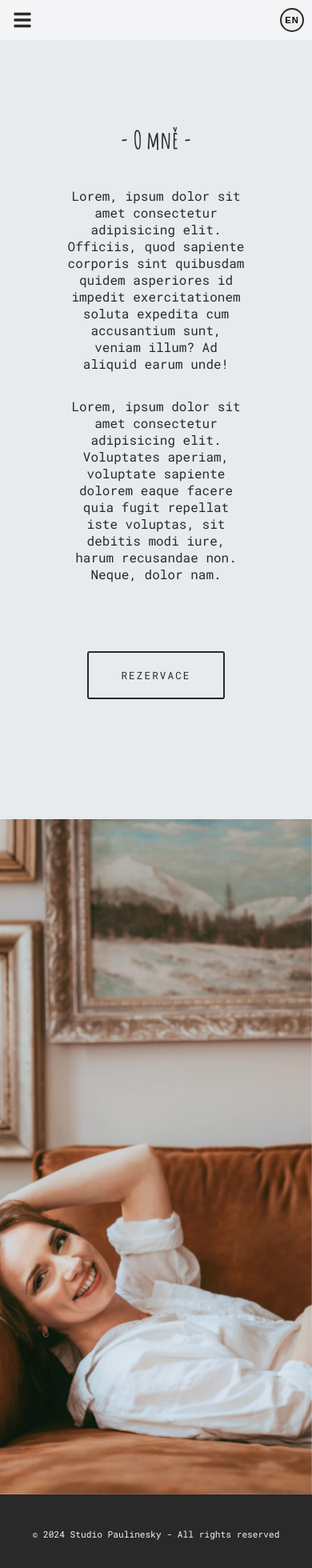
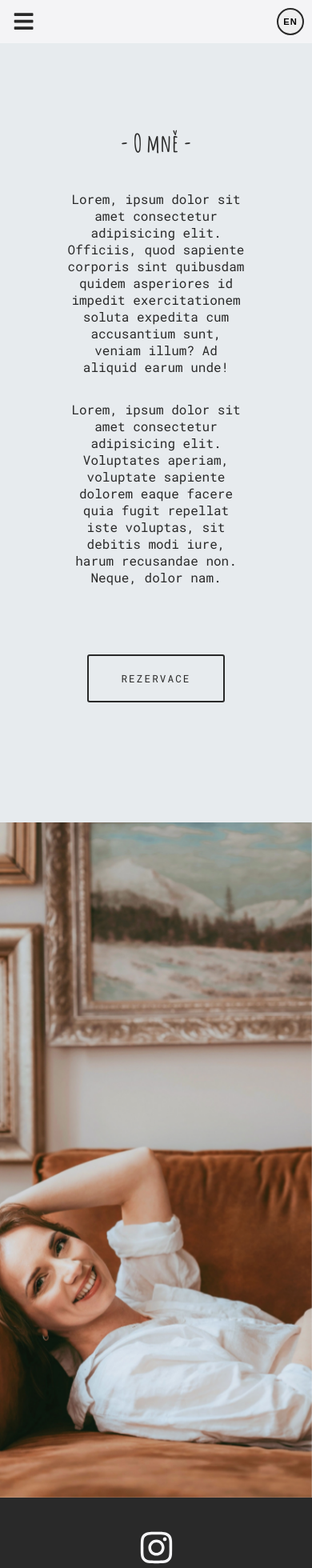
Before and after one commit to Maree13/paulinesky-studio, a React (Create React App) app: page /aboutme in a window 390 px wide. Shown: the top 1960 px of the page at 80% size. Built offline with nearby package versions, Linux system fonts and the light colour scheme; a web font is replaced by a local one.

Commit message:
menu opacity

```diff
--- a/src/components/Footer.js
+++ b/src/components/Footer.js
@@ -1,3 +1,6 @@
+import SocialMediaLinksFooter from './SocialMediaLinksFooter';
+
+
 const Footer = () => {
   return (
     <footer className="footer">
@@ -7,6 +10,7 @@ const Footer = () => {
       <p className="copyright">
         © 2024 Studio Paulinesky - All rights reserved
       </p>
+      <SocialMediaLinksFooter />
     </footer>
   );
 };
--- /dev/null
+++ b/src/components/SocialMediaLinksFooter.js
@@ -0,0 +1,26 @@
+import { FaFacebook, FaInstagram } from 'react-icons/fa';
+
+const SocialMediaLinksFooter = () => {
+  return (
+    <div className="social-media-links-footer">
+      <a
+        className="social-media-icon-footer"
+        href="https://www.facebook.com/profile.php?id=100086484022698"
+        target="_blank"
+        rel="noopener noreferrer"
+      >
+        <FaFacebook size={40} />
+      </a>
+      <a
+        className="social-media-icon-footer"
+        href="https://www.instagram.com/paulinesky_studio/"
+        target="_blank"
+        rel="noopener noreferrer"
+      >
+        <FaInstagram size={45} />
+      </a>
+    </div>
+  );
+};
+
+export default SocialMediaLinksFooter;
--- a/src/index.css
+++ b/src/index.css
@@ -50,6 +50,7 @@ body {
   /* snow */
   --background-header-2: #E7DADD;
   /* levander-blush */
+  --background-opacity: rgba(244, 244, 246, 0.8);
 
   /* COLORS FONT */
 
@@ -111,6 +112,13 @@ header {
   .navbar-navigation {
     padding: 15px;
   }
+
+  header {
+    position: sticky;
+    top: 0;
+    /* Pevné umiestnenie na vrch stránky */
+    z-index: 1000;
+  }
 }
 
 .navbar-link-container {
@@ -165,6 +173,7 @@ header {
 @media (max-width: 768px) {
   .language-toggle {
     margin: 0;
+    padding: 15px;
   }
 }
 
@@ -175,20 +184,22 @@ header {
 
   header {
     flex-direction: row;
-    background-color: var(--background-header-1);
+    /* background-color: var(--background-header-1); */
     padding: 10px;
   }
 
   .hamburger {
     display: flex;
     cursor: pointer;
-    font-size: 1.5rem;
+    font-size: 1.7rem;
+    /* font-size: 40px; */
     z-index: 1;
     background: none;
     border: 0;
     color: var(--color-1);
     /* background-color: var(--background-2); */
   }
+
 
   .navbar-navigation {
     display: none;
@@ -197,13 +208,9 @@ header {
     width: 100%; */
     /* background-color: var(--background-header-1); */
     flex-direction: column;
-    /* Stack položek vertikálně když je menu otevřené */
     align-items: center;
-    /* Centruje odkazy */
     width: 100%;
-    /* Zabírá celou šířku */
     padding: 0;
-    /* Odstraní padding */
   }
 
   .navbar-navigation.open {
@@ -215,8 +222,10 @@ header {
     right: 0;
     /* flex-direction: column; */
     height: fit-content;
-    background-color: var(--background-header-1);
+    /* background-color: var(--background-header-1); */
+    background-color: var(--background-opacity);
     /* width: 100%; */
+    padding: 30px;
   }
 
   .navbar-link-container {
@@ -224,24 +233,22 @@ header {
     flex-direction: column;
     align-items: center;
     /* width: 100%; */
-    background-color: var(--background-header-1);
+    /* background-color: var(--background-header-1); */
+    /* background-color: red; */
     font-size: 1.2rem;
     padding-top: 30px;
   }
 
   .social-media-links {
-    display: flex;
+    display: none;
+    /* display: flex;
     flex-direction: column-reverse;
     justify-content: space-evenly;
     align-items: center;
     padding: 15px;
-    margin: 0;
+    margin: 0; */
     /* width: 100%; */
   }
-
-  .menu-link {}
-
-  /* .language-toggle {} */
 
 }
 
@@ -323,6 +330,12 @@ header {
   font-size: 0.7rem;
 }
 
+/* SOCIAL MEDIA LINKS FOOTER */
+
+.social-media-links-footer {
+  display: none;
+}
+
 @media (max-width: 768px) {
   .footer {
     flex-direction: column-reverse;
@@ -332,6 +345,18 @@ header {
     text-align: center;
     height: 100%;
     /* padding: 15px; */
+  }
+
+  /* SOCIAL MEDIA LINKS FOOTER */
+
+  .social-media-links-footer {
+    display: flex;
+    flex-direction: column-reverse;
+  }
+
+  .social-media-icon-footer {
+    color: var(--color-3);
+    margin: 10px;
   }
 
   /* .footer-links {
```
